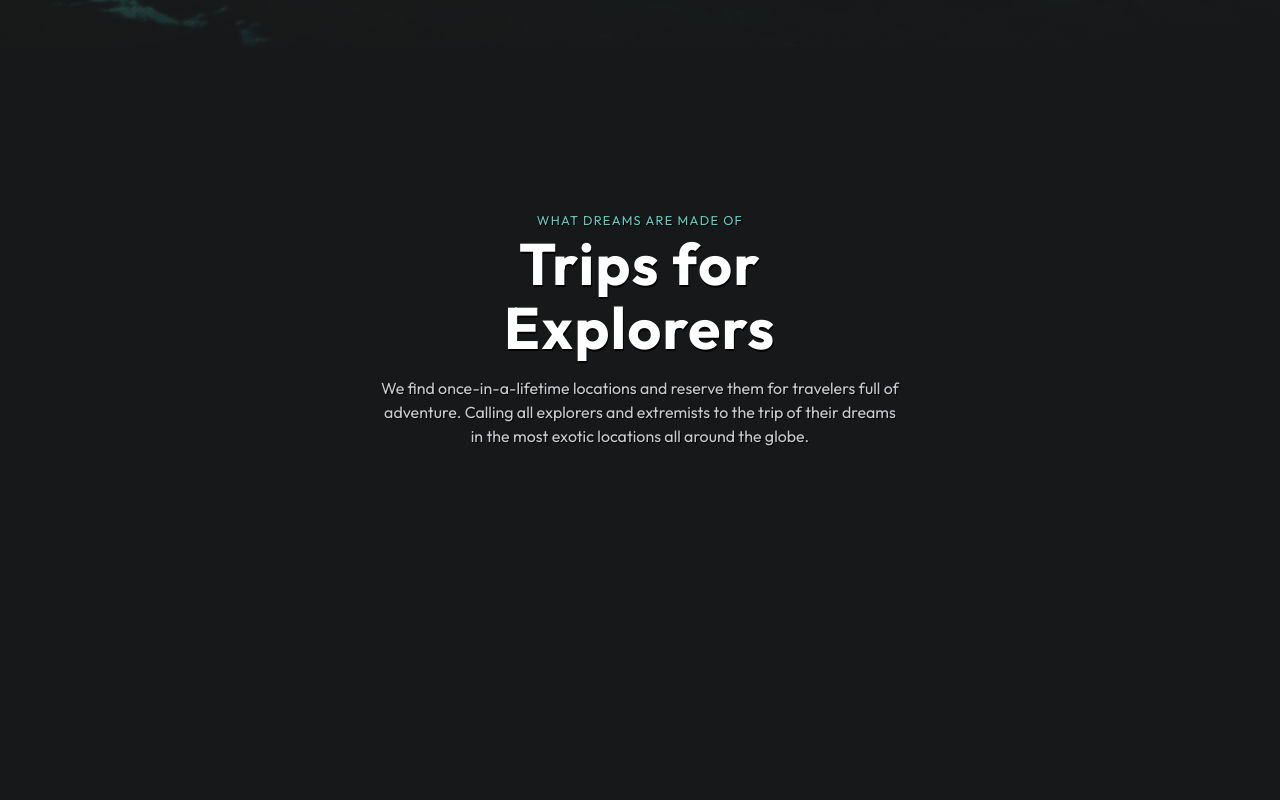
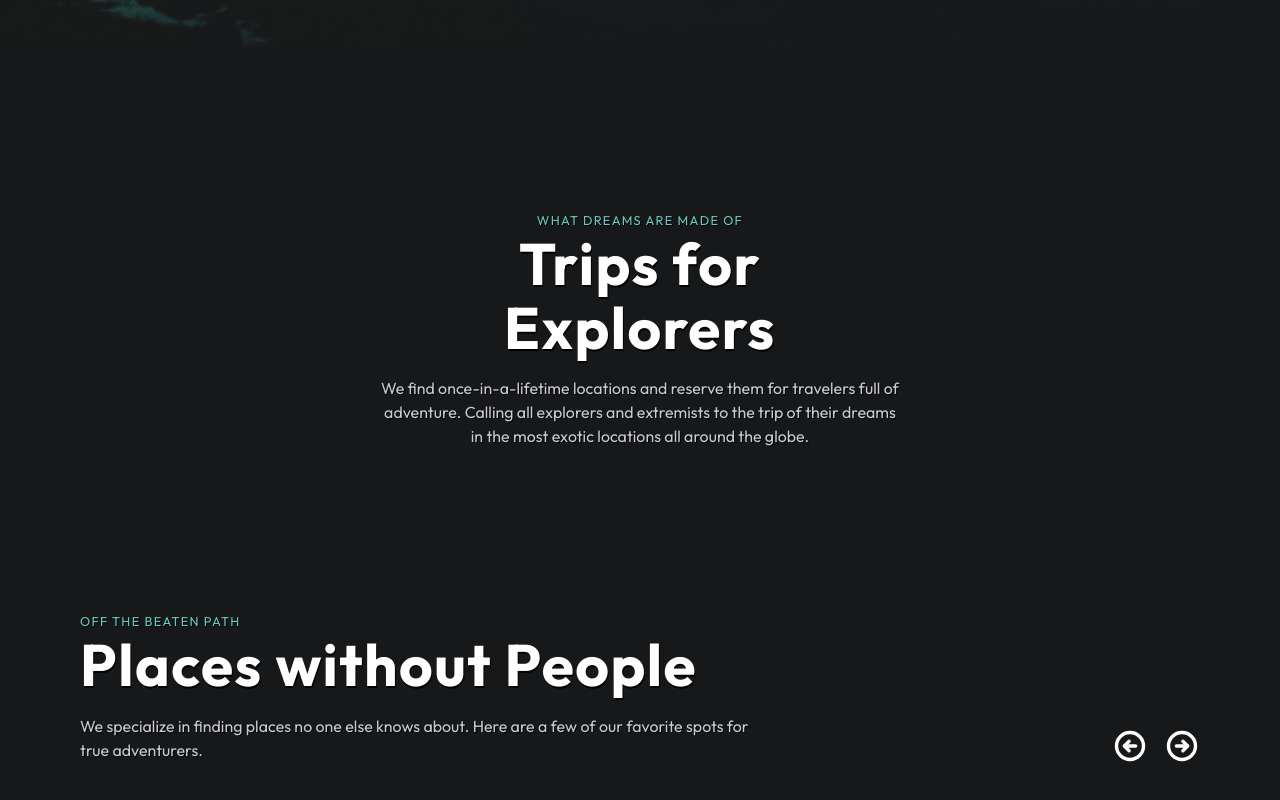
Before and after one commit to KeithChasen/vite-tailwind-parallax, a website built with Vite: page index.html in a window 1280 px wide. Shown: the part 753-1553 px from the top of the page. Before the commit the page ends 1265 px from the top, so only its background shows below. Built offline with nearby package versions, Linux system fonts and the light colour scheme.

Commit message:
added slider buttons

```diff
--- a/index.html
+++ b/index.html
@@ -84,6 +84,37 @@
             exotic locations all around the globe.
           </p>
         </section>
+        <section
+                aria-labelledby="slider"
+                class="container grid gap-4 text-center sm:text-left relative"
+        >
+          <div>
+            <small
+                    class="tracking-widest text-accent uppercase drop-shadow-text-sm"
+            >
+              Off the Beaten path
+            </small>
+            <h2
+                    id="slider"
+                    class="text-3xl font-bold tracking-wide drop-shadow-text-md"
+            >
+              Places without People
+            </h2>
+          </div>
+          <div class="flex flex-wrap sm:flex-nowrap justify-center sm:justify-between items-center space-x-4 space-y-4">
+            <p class="text-muted max-w-2xl drop-shadow-text-sm">
+              We specialize in finding places no one else knows about.
+              Here are a few of our favorite spots for true adventurers.
+            </p>
+            <div class="flex space-x-4">
+              <button data-slideBtn="" id="prev" aria-label="show previous image">
+                <svg xmlns="http://www.w3.org/2000/svg" width="36" height="36" fill="currentColor" viewBox="0 0 256 256"><rect width="256" height="256" fill="none"></rect><circle cx="128" cy="128" r="96" fill="none" stroke="currentColor" stroke-linecap="round" stroke-linejoin="round" stroke-width="24"></circle><polyline points="121.9 161.9 88 128 121.9 94.1" fill="none" stroke="currentColor" stroke-linecap="round" stroke-linejoin="round" stroke-width="24"></polyline><line x1="168" y1="128" x2="88" y2="128" fill="none" stroke="currentColor" stroke-linecap="round" stroke-linejoin="round" stroke-width="24"></line></svg>
+              </button>
+              <button data-slideBtn="" id="next" aria-label="show next image">
+                <svg xmlns="http://www.w3.org/2000/svg" width="36" height="36" fill="currentColor" viewBox="0 0 256 256"><rect width="256" height="256" fill="none"></rect><circle cx="128" cy="128" r="96" fill="none" stroke="currentColor" stroke-linecap="round" stroke-linejoin="round" stroke-width="24"></circle><polyline points="134.1 161.9 168 128 134.1 94.1" fill="none" stroke="currentColor" stroke-linecap="round" stroke-linejoin="round" stroke-width="24"></polyline><line x1="88" y1="128" x2="168" y2="128" fill="none" stroke="currentColor" stroke-linecap="round" stroke-linejoin="round" stroke-width="24"></line></svg>              </button>
+            </div>
+          </div>
+        </section>
       </main>
     </div>
   <script type="module" src="/main.js"></script>
```
